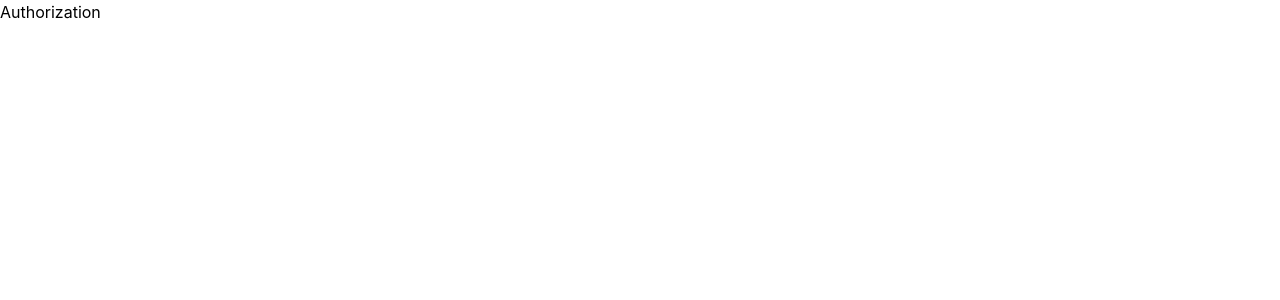
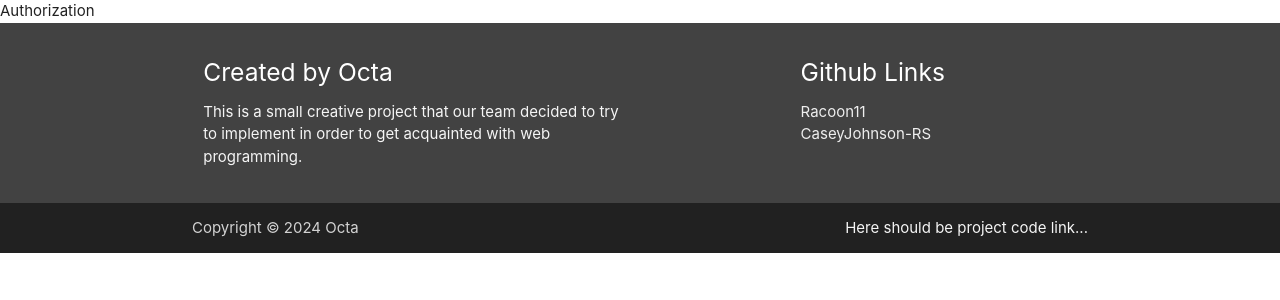
Before and after one commit to CaseyJohnson-RS/EnglishReactApp, a React (Create React App) app: page / in a window 1280 px wide. Shown: the top 300 px of the page. Built offline with nearby package versions, Linux system fonts and the light colour scheme.

Commit message:
fix(index.html): Connected using materializecss
feat(components): The folder contains the
componentswhich can be used many times. For example,
Header and Footer

fix(index.css): Added some styles to
the page looked better

```diff
--- a/public/index.html
+++ b/public/index.html
@@ -9,7 +9,7 @@
       name="description"
       content="English app created using create-react-app"
     />
-    <link rel="apple-touch-icon" href="%PUBLIC_URL%/logo192.png" />
+    <link href="https://fonts.googleapis.com/icon?family=Material+Icons" rel="stylesheet">
     <!--
       manifest.json provides metadata used when your web app is installed on a
       user's mobile device or desktop. See https://developers.google.com/web/fundamentals/web-app-manifest/
@@ -24,10 +24,15 @@
       work correctly both with client-side routing and a non-root public URL.
       Learn how to configure a non-root public URL by running `npm run build`.
     -->
-    <title>React App</title>
+    <title>English App</title>
 
 
-    <script src="https://cdn.tailwindcss.com"></script>
+    <!-- Compiled and minified CSS -->
+    <link rel="stylesheet" href="https://cdnjs.cloudflare.com/ajax/libs/materialize/1.0.0/css/materialize.min.css">
+
+    <!-- Compiled and minified JavaScript -->
+    <script src="https://cdnjs.cloudflare.com/ajax/libs/materialize/1.0.0/js/materialize.min.js"></script>
+
   </head>
   <body>
     <noscript>You need to enable JavaScript to run this app.</noscript>
--- a/src/App.js
+++ b/src/App.js
@@ -1,10 +1,16 @@
 import React from "react";
 import { checkLogin } from "./backendapi";
+
+// Frames
 import { Preloader } from "./frames/Preloader";
 import { Main } from "./frames/Main";
 import { Authorization } from "./frames/Authorization";
 import { Dictionary } from "./frames/Dictionary";
 import { Train } from "./frames/Train";
+
+// Components
+import { Header } from "./components/Header";
+import { Footer } from "./components/Footer";
 
 export class App extends React.Component
 {
@@ -56,8 +62,18 @@ export class App extends React.Component
           <Dictionary openFrame={this.openFrame} />
         : currentFrame === "Train" ?
           <Train openFrame={this.openFrame} />
-        : <Preloader />
+        :
+          <>
+            <Header
+              underLogoText="Loading..."
+              buttonText="Loading..."
+            />
+
+            <Preloader />
+          </>
       }
+
+      <Footer />
     </>);
   }
 
--- /dev/null
+++ b/src/components/Footer.jsx
@@ -0,0 +1,33 @@
+function Footer(props)
+{
+    let currentYear = new Date().getFullYear();
+
+    return (<footer className="page-footer grey darken-3">
+    <div className="container">
+      <div className="row">
+        <div className="col l6 s12">
+          <h5 className="white-text">Created by Octa</h5>
+          <p className="grey-text text-lighten-4">
+            This is a small creative project that our team decided to try to implement in order to get acquainted with web programming.
+            </p>
+        </div>
+        <div className="col l4 offset-l2 s12">
+          <h5 className="white-text">Github Links</h5>
+          <ul>
+            <li><a className="grey-text text-lighten-3" href="https://github.com/Racoon11">Racoon11</a></li>
+            <li><a className="grey-text text-lighten-3" href="https://github.com/CaseyJohnson-RS">CaseyJohnson-RS</a></li>
+          </ul>
+        </div>
+      </div>
+    </div>
+    <div className="footer-copyright grey darken-4">
+      <div className="container">
+      Copyright © {currentYear} Octa
+      <a className="grey-text text-lighten-4 right" href="#!">Here should be project code link...</a>
+      </div>
+    </div>
+  </footer>)
+
+}
+
+export {Footer}
--- /dev/null
+++ b/src/components/Header.jsx
@@ -0,0 +1,27 @@
+function Header(props)
+{
+  const {underLogoText, buttonText, buttonEvent, logoEvent} = props;
+
+  return (
+    <nav className="nav-extended grey darken-2">
+      <div className="nav-wrapper">
+        <span className="brand-logo">
+            <a href="#!" onClick={logoEvent} >
+                <i className="material-icons">book</i>
+                English App
+            </a>
+            <sub style={{fontSize : "50%"}}> {underLogoText}</sub>
+        </span>
+        <div className="right">
+          <button
+            className="waves-effect waves-light btn light-blue darken-2"
+            onClick={buttonEvent}>
+                {buttonText}
+          </button>
+        </div>
+      </div>
+    </nav>
+  )
+}
+
+export {Header}
--- a/src/index.css
+++ b/src/index.css
@@ -11,3 +11,16 @@ code {
   font-family: source-code-pro, Menlo, Monaco, Consolas, 'Courier New',
     monospace;
 }
+
+/* Header */
+nav {
+  padding: 0 1rem;
+}
+
+/* Main */
+
+.content {
+  text-align: center;
+  min-height: calc(100vh - 64px - 100px); /* 64px - height of header and 100px - height of footer */
+  padding: 1.5rem 10%;
+}
```
